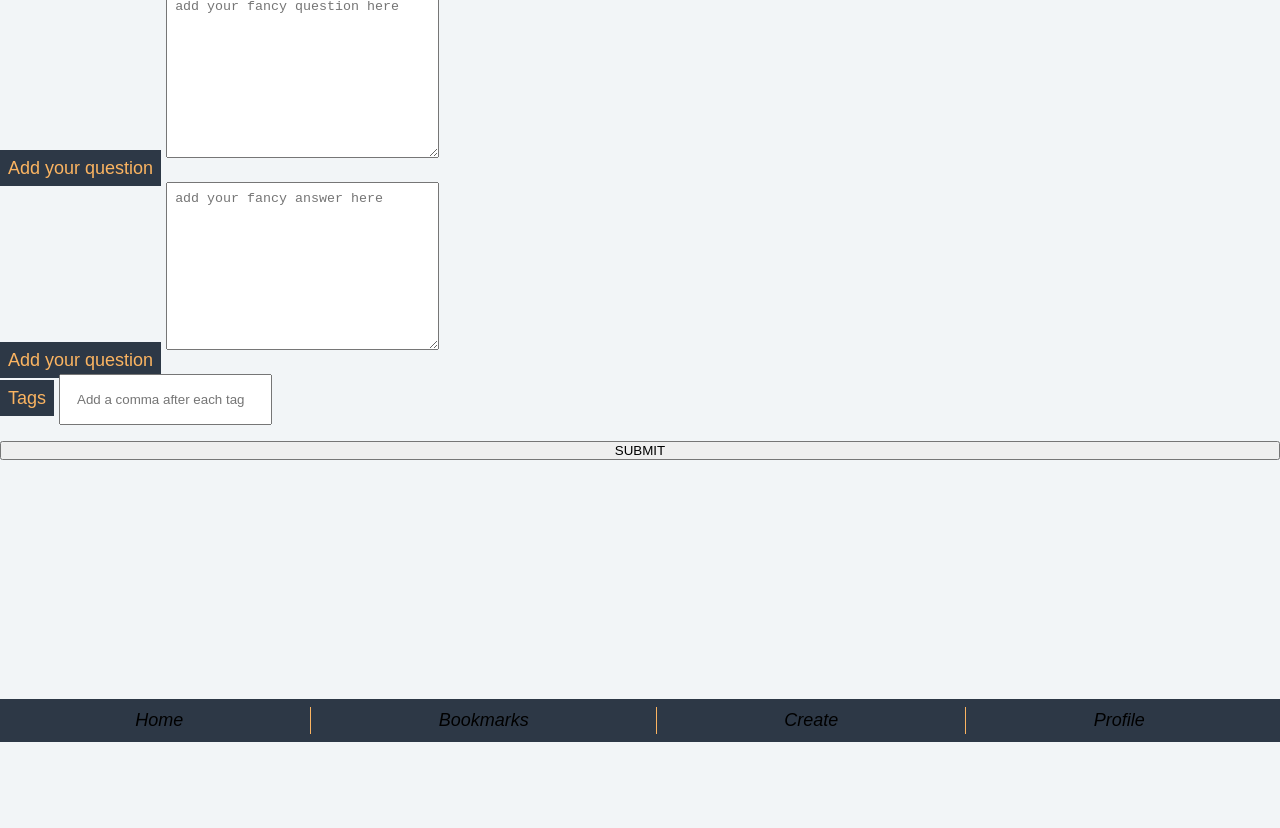
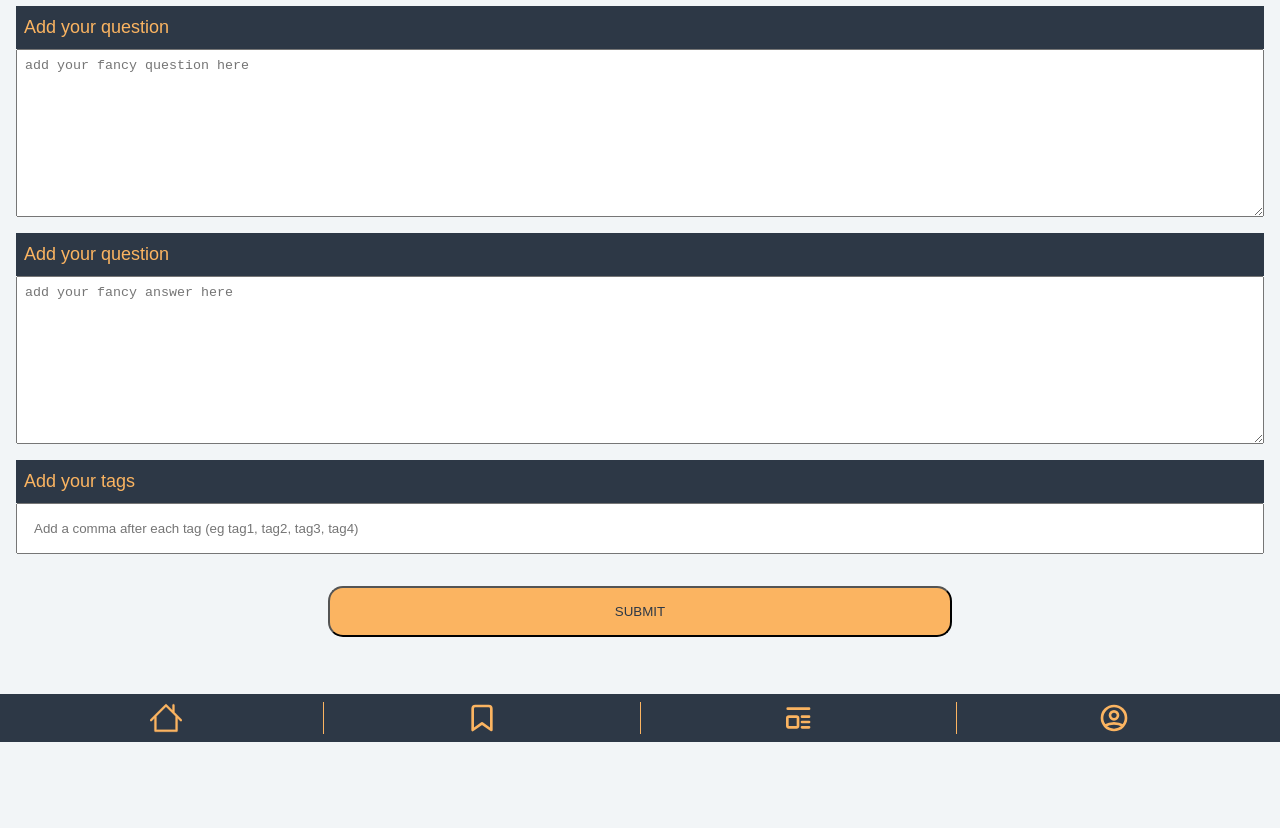
Before and after one commit to MichiBerger/quiz-app, a website: page create.html in a window 1280 px wide. Shown: the part 58-886 px from the top of the page. Before the commit the page ends 800 px from the top, so only its background shows below. Drawn offline with Linux system fonts and the light colour scheme.

Commit message:
Integrated create-cards components in create.html

```diff
--- a/create.html
+++ b/create.html
@@ -4,15 +4,13 @@
     <meta charset="UTF-8" />
     <meta http-equiv="X-UA-Compatible" content="IE=edge" />
     <meta name="viewport" content="width=device-width, initial-scale=1.0" />
-    <title>Quiz App | Create Questions</title>
+    <title>Quiz App | Bookmarks</title>
     <link rel="stylesheet" href="./styles/index.css" />
   </head>
   <body class="app-grid">
-    <h1 class="header__title" id="create-questions">Create</h1>
-
-    <main class="app-grid__scrollarea">
+    <h1 class="app-grid__header title" id="title">Quiz-App</h1>
+    <main class="app-grid__main">
       <form action="" class="create-form">
-        <div class="create-form__wrap">
         <label class="create-form__label" for="add-question"
           >Add your question</label
         >
@@ -24,8 +22,6 @@
           rows="10"
           placeholder="add your fancy question here"
         ></textarea>
-        </div>
-        <div class="create-form__wrap">
         <label class="create-form__label" for="add-answer"
           >Add your question</label
         >
@@ -37,34 +33,97 @@
           rows="10"
           placeholder="add your fancy answer here"
         ></textarea>
-        </div>
-        <div class="create-form__wrap">
-          <label class="create-form__label" for="add-tags">Tags</label>
+        <label class="create-form__label" for="add-tags">Add your tags</label>
         <input
           class="create-form__input"
           type="text"
           id="add-tags"
-            placeholder="Add a comma after each tag"
+          placeholder="Add a comma after each tag (eg tag1, tag2, tag3, tag4)"
         />
-        </div>
-        <input type="submit" value="SUBMIT" />
+        <input class="create-form__submit" type="submit" value="SUBMIT" />
       </form>
     </main>
-    <!-- icons instead of img for the footer-nav-->
 
-    <nav class="footer-nav">
+    <nav class="footer-nav app-grid__nav">
       <ul class="footer-nav__list">
         <li class="footer-nav__item">
-          <a class="footer-nav__link" href="index.html"><i>Home</i></a>
+          <a href="index.html" class="footer-nav__link">
+            <svg
+              class="footer-nav__icon"
+              stroke-width="2"
+              fill="var(--color-fc-yellow)"
+              version="1.1"
+              id="Capa_1"
+              width="32"
+              height="32"
+              xmlns="http://www.w3.org/2000/svg"
+              xmlns:xlink="http://www.w3.org/1999/xlink"
+              x="0px"
+              y="0px"
+              viewBox="0 0 230.262 230.262"
+              style="enable-background: new 0 0 230.262 230.262"
+              xml:space="preserve"
+            >
+              <path
+                d="M228.065,125.587l-51.619-51.615V23.263c0-4.142-3.357-7.5-7.5-7.5c-4.143,0-7.5,3.358-7.5,7.5v35.709L120.43,17.96  c-2.928-2.929-7.677-2.928-10.606,0L2.197,125.587c-2.929,2.929-2.929,7.678,0,10.606c2.93,2.929,7.678,2.929,10.608,0l18.72-18.72  v89.525c0,4.142,3.357,7.5,7.5,7.5h152.215c4.143,0,7.5-3.358,7.5-7.5v-89.524l18.721,18.719c1.464,1.464,3.384,2.196,5.303,2.196  c1.919,0,3.839-0.732,5.304-2.197C230.994,133.264,230.994,128.516,228.065,125.587z M183.739,199.499H46.524v-97.025l68.604-68.604  l68.611,68.606V199.499z"
+              />
+            </svg>
+          </a>
         </li>
         <li class="footer-nav__item">
-          <a class="footer-nav__link" href="bookmarks.html"><i>Bookmarks</i></a>
+          <a href="#title" class="footer-nav__link">
+            <svg
+              class="footer-nav__icon"
+              xmlns="http://www.w3.org/2000/svg"
+              viewBox="0 0 24 24"
+              width="32"
+              height="32"
+              fill="none"
+              stroke-width="2"
+              stroke-linecap="round"
+              stroke-linejoin="round"
+            >
+              <path d="M19 21l-7-5-7 5V5a2 2 0 0 1 2-2h10a2 2 0 0 1 2 2z" />
+            </svg>
+          </a>
         </li>
         <li class="footer-nav__item">
-          <a class="footer-nav__link" href="#create-questions"><i>Create</i></a>
+          <a href="#title" class="footer-nav__link">
+            <svg
+              class="footer-nav__icon"
+              width="32"
+              height="32"
+              viewBox="0 0 24 24"
+              xmlns="http://www.w3.org/2000/svg"
+            >
+              <path
+                d="M4.29289 5H20.2929M15 11H20.2929M15 15H20.2929M15 19H20.2929M4 12C4 11.7348 4.10536 11.4804 4.29289 11.2929C4.48043 11.1054 4.73478 11 5 11H11C11.2652 11 11.5196 11.1054 11.7071 11.2929C11.8946 11.4804 12 11.7348 12 12V18C12 18.2652 11.8946 18.5196 11.7071 18.7071C11.5196 18.8946 11.2652 19 11 19H5C4.73478 19 4.48043 18.8946 4.29289 18.7071C4.10536 18.5196 4 18.2652 4 18V12Z"
+                fill="none"
+                stroke-width="2"
+                stroke-linecap="round"
+                stroke-linejoin="round"
+              />
+            </svg>
+          </a>
         </li>
         <li class="footer-nav__item">
-          <a class="footer-nav__link" href="profile.html"><i>Profile</i></a>
+          <a href="profile.html" class="footer-nav__link">
+            <svg
+              class="footer-nav__icon"
+              width="32"
+              height="32"
+              viewBox="0 0 24 24"
+              fill="none"
+              xmlns="http://www.w3.org/2000/svg"
+            >
+              <path
+                d="M5.121 17.804C7.21942 16.6179 9.58958 15.9963 12 16C14.5 16 16.847 16.655 18.879 17.804M15 10C15 10.7956 14.6839 11.5587 14.1213 12.1213C13.5587 12.6839 12.7956 13 12 13C11.2044 13 10.4413 12.6839 9.87868 12.1213C9.31607 11.5587 9 10.7956 9 10C9 9.20435 9.31607 8.44129 9.87868 7.87868C10.4413 7.31607 11.2044 7 12 7C12.7956 7 13.5587 7.31607 14.1213 7.87868C14.6839 8.44129 15 9.20435 15 10ZM21 12C21 13.1819 20.7672 14.3522 20.3149 15.4442C19.8626 16.5361 19.1997 17.5282 18.364 18.364C17.5282 19.1997 16.5361 19.8626 15.4442 20.3149C14.3522 20.7672 13.1819 21 12 21C10.8181 21 9.64778 20.7672 8.55585 20.3149C7.46392 19.8626 6.47177 19.1997 5.63604 18.364C4.80031 17.5282 4.13738 16.5361 3.68508 15.4442C3.23279 14.3522 3 13.1819 3 12C3 9.61305 3.94821 7.32387 5.63604 5.63604C7.32387 3.94821 9.61305 3 12 3C14.3869 3 16.6761 3.94821 18.364 5.63604C20.0518 7.32387 21 9.61305 21 12Z"
+                stroke-width="2"
+                stroke-linecap="round"
+                stroke-linejoin="round"
+              />
+            </svg>
+          </a>
         </li>
       </ul>
     </nav>
--- a/styles/components/create-cards.css
+++ b/styles/components/create-cards.css
@@ -1,6 +1,7 @@
 .create-form {
   display: flex;
   flex-direction: column;
+  padding: 1rem;
 }
 .create-form__label {
   background-color: var(--color-bg-dark);
@@ -18,6 +19,10 @@
 }
 .create-form__submit {
   padding: 1rem;
+  margin-top: 1rem;
   width: 50%;
   align-self: center;
+  background-color: var(--color-fc-yellow);
+  color: var(--color-bg-dark);
+  border-radius: 15px;
 }
```
Lines whose indentation alone changed are shown as unchanged.
